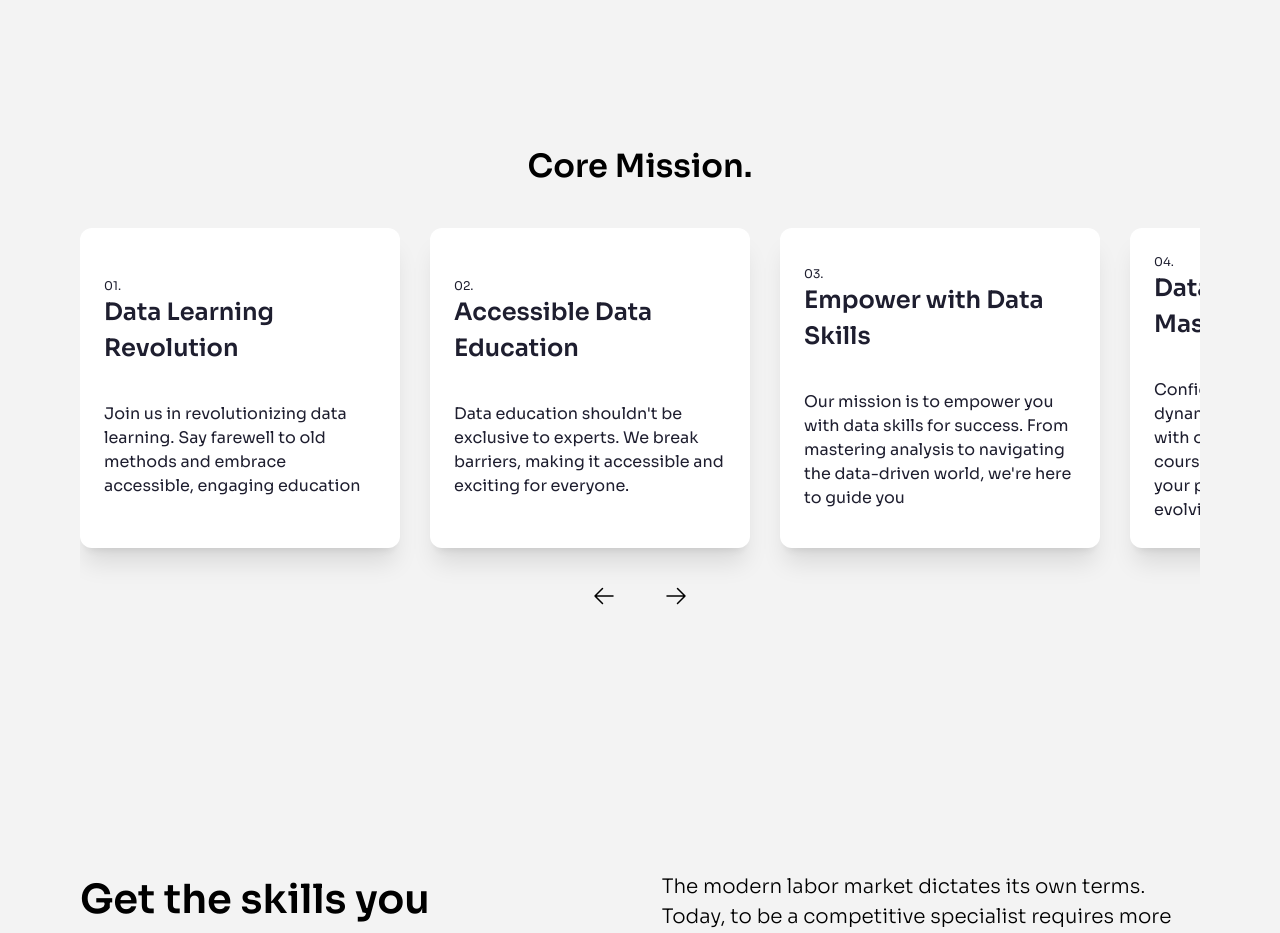
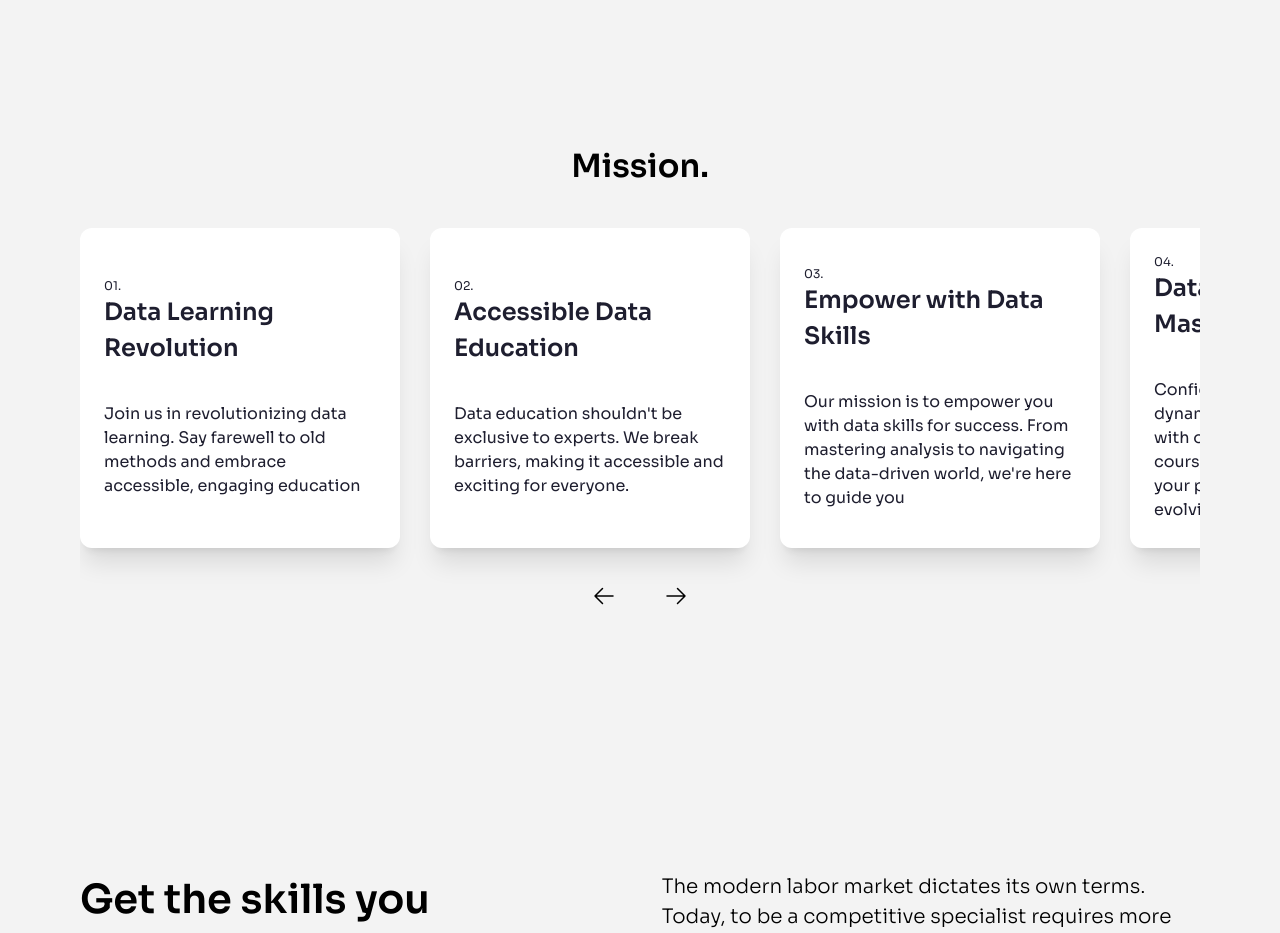
Before and after one commit to Precious-josiah-codes/skillphore, a Next.js app: page / in a window 1280 px wide. Shown: the part 2140-3073 px from the top of the page. Built offline with nearby package versions, Linux system fonts and the light colour scheme.

Commit message:
added the fix to all the slides

```diff
--- a/app/sections/Mission.jsx
+++ b/app/sections/Mission.jsx
@@ -79,7 +79,7 @@ const Mission = () => {
           viewport={{ once: true }}
           className="sm:text-[2rem] text-[1.75rem] sm:leading-[3.75rem] font-[400] heading-text"
         >
-          Core Mission.
+          Mission.
         </motion.h1>
       </div>
 
--- a/app/sections/Values.jsx
+++ b/app/sections/Values.jsx
@@ -99,6 +99,7 @@ const Values = () => {
               className={`${valuesStyle} value_card_innovation`}
               onMouseEnter={() => setIsIFlipped(!isIFlipped)}
               onMouseLeave={() => setIsIFlipped(!isIFlipped)}
+              onTouchStart={() => setIsEFlipped(!isEFlipped)}
             >
               {isIFlipped && <ValueCard content="I" />}
               {!isIFlipped && (
@@ -123,6 +124,7 @@ const Values = () => {
               className={`${valuesStyle} value_card_curiousity`}
               onMouseEnter={() => setIsNFlipped(!isNFlipped)}
               onMouseLeave={() => setIsNFlipped(!isNFlipped)}
+              onTouchStart={() => setIsEFlipped(!isEFlipped)}
             >
               {isNFlipped && <ValueCard content="N" />}
               {!isNFlipped && (
@@ -147,6 +149,7 @@ const Values = () => {
               className={`${valuesStyle} value_card_collaboration`}
               onMouseEnter={() => setIsCFlipped(!isCFlipped)}
               onMouseLeave={() => setIsCFlipped(!isCFlipped)}
+              onTouchStart={() => setIsEFlipped(!isEFlipped)}
             >
               {isCFlipped && <ValueCard content="C" />}
               {!isCFlipped && (
@@ -171,6 +174,7 @@ const Values = () => {
               className={`${valuesStyle} value_card_integrity`}
               onMouseEnter={() => setIsIIFlipped(!isIIFlipped)}
               onMouseLeave={() => setIsIIFlipped(!isIIFlipped)}
+              onTouchStart={() => setIsEFlipped(!isEFlipped)}
             >
               {isIIFlipped && <ValueCard content="I" />}
               {!isIIFlipped && (
@@ -195,6 +199,7 @@ const Values = () => {
               className={`${valuesStyle} value_card_inclusion`}
               onMouseEnter={() => setIsTFlipped(!isTFlipped)}
               onMouseLeave={() => setIsTFlipped(!isTFlipped)}
+              onTouchStart={() => setIsEFlipped(!isEFlipped)}
             >
               {isTFlipped && <ValueCard content="T" />}
               {!isTFlipped && (
```
